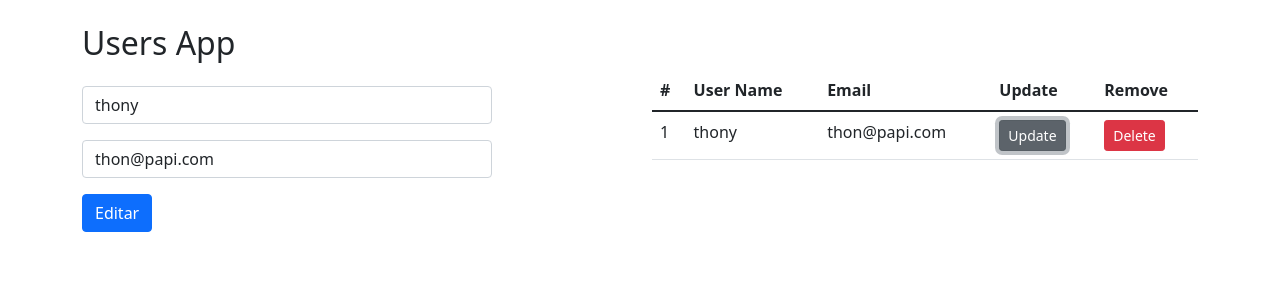
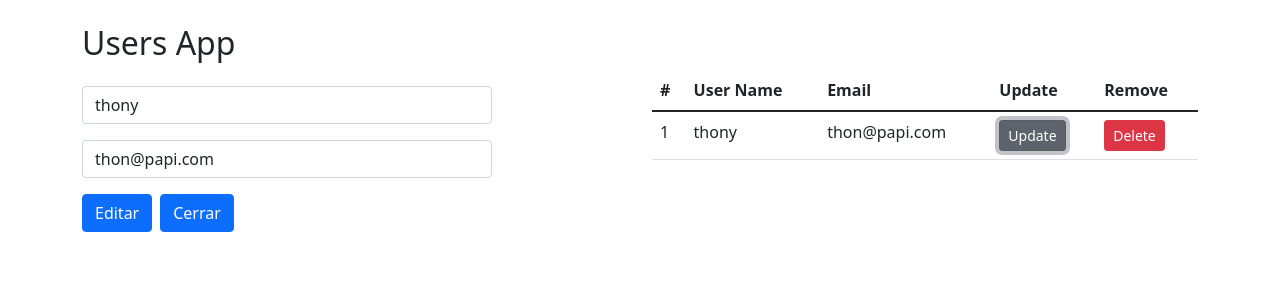
Before and after one commit to thonycc10/users-app, a React (Vite) app: page / in a window 1280 px wide. Both pictures are taken after a click on the button "Update". Shown: the top 300 px of the page. Built offline with nearby package versions, Linux system fonts and the light colour scheme.

Commit message:
jugar con esconder y mostrar formulario usando state

```diff
--- a/src/UsersApp.jsx
+++ b/src/UsersApp.jsx
@@ -8,9 +8,12 @@ export const UsersApp = () => {
         users,
         userSelected,
         initialUserForm,
+        visibleForm,
         handlerAddUser,
         handlerUserSelectedForm,
-        handlerRemoveUser
+        handlerRemoveUser,
+        handlerCloseForm,
+        handlerOpenForm
     } = useUsers()
 
     return (
@@ -18,10 +21,22 @@ export const UsersApp = () => {
             <div className="container my-4">
                 <h2>Users App</h2>
                 <div className="row">
+                    {
+                        !visibleForm ||
+                        <div className="col">
+                            <UserForm handlerCloseForm={handlerCloseForm} userSelected={userSelected} initialUserForm={initialUserForm}
+                                      handlerAddUser={handlerAddUser}/>
+                        </div>
+                    }
+
                     <div className="col">
-                        <UserForm userSelected={userSelected} initialUserForm={initialUserForm} handlerAddUser={handlerAddUser}/>
-                    </div>
-                    <div className="col">
+                        {
+                            visibleForm ||
+                            <button onClick={handlerOpenForm} className={"btn btn-primary mx-2"} type={"button"}>
+                                Nuevo Usuario
+                            </button>
+                        }
+
                         {
                             users.length === 0 ?
                                 <div className="alert alert-warning">No hay usuarios en el sistema!</div>
--- a/src/components/UserForm.jsx
+++ b/src/components/UserForm.jsx
@@ -1,7 +1,7 @@
 import {useEffect, useState} from "react";
 import Swal from "sweetalert2";
 
-export const UserForm = ({userSelected, handlerAddUser, initialUserForm}) => {
+export const UserForm = ({userSelected, handlerAddUser, initialUserForm, handlerCloseForm}) => {
     const [userForm, setUserForm] = useState(initialUserForm);
     const {username, password, email, id} = userForm;
 
@@ -46,6 +46,9 @@ export const UserForm = ({userSelected, handlerAddUser, initialUserForm}) => {
               <button className={"btn btn-primary"} type={"submit"}>
                   {id > 0 ? 'Editar' : 'Crear'}
               </button>
+              <button onClick={handlerCloseForm} className={"btn btn-primary mx-2"} type={"button"}>
+                  Cerrar
+              </button>
           </form>
       </>
   )
--- a/src/hooks/useUsers.js
+++ b/src/hooks/useUsers.js
@@ -19,6 +19,7 @@ const initialUserForm = {
 export const useUsers = () => {
     const [users, dispatch] = useReducer(usersReducer, initialUsers); // es recomendable cuando tiene muchas acciones
     const [userSelected, setUserSelected] = useState(initialUserForm); // cuando solo tiene una accion
+    const [visibleForm, setVisibleForm] = useState(false);
 
     const handlerAddUser = (user) => {
         dispatch({
@@ -31,10 +32,14 @@ export const useUsers = () => {
             (user.id === 0 ? 'Usuario ha sido creado con exito!' : 'Usuario ha sido actualizado con exito'),
             'success'
         )
+
+        handlerCloseForm();
+        setUserSelected(initialUserForm);
     }
 
     const handlerUserSelectedForm = (user) => {
-        setUserSelected({...user})
+        handlerOpenForm();
+        setUserSelected({...user});
     }
 
     const handlerRemoveUser = (id) => {
@@ -65,12 +70,23 @@ export const useUsers = () => {
         })
     }
 
+    const handlerOpenForm = () => {
+        setVisibleForm(true);
+    }
+    const handlerCloseForm = () => {
+        setVisibleForm(false);
+        setUserSelected(initialUserForm)
+    }
+
     return {
         users,
         userSelected,
         initialUserForm,
+        visibleForm,
         handlerAddUser,
         handlerUserSelectedForm,
-        handlerRemoveUser
+        handlerRemoveUser,
+        handlerOpenForm,
+        handlerCloseForm
     }
 }
```
